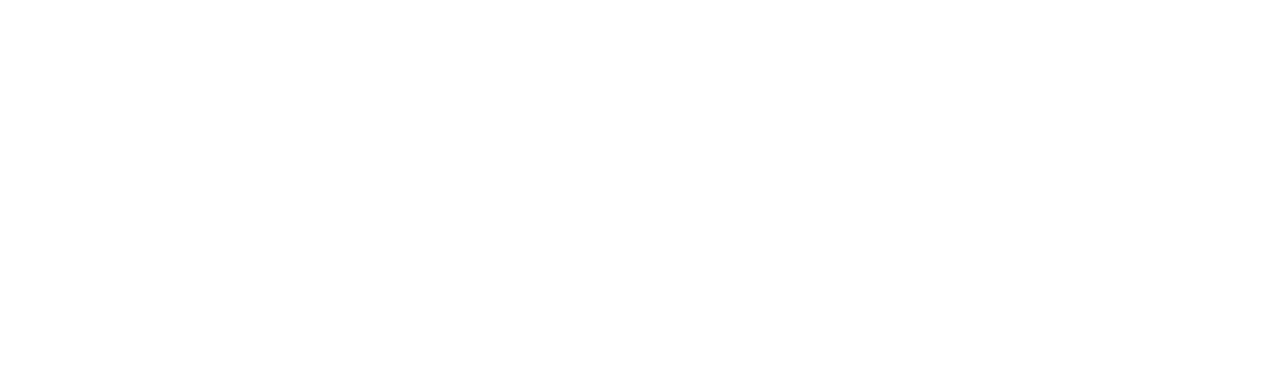
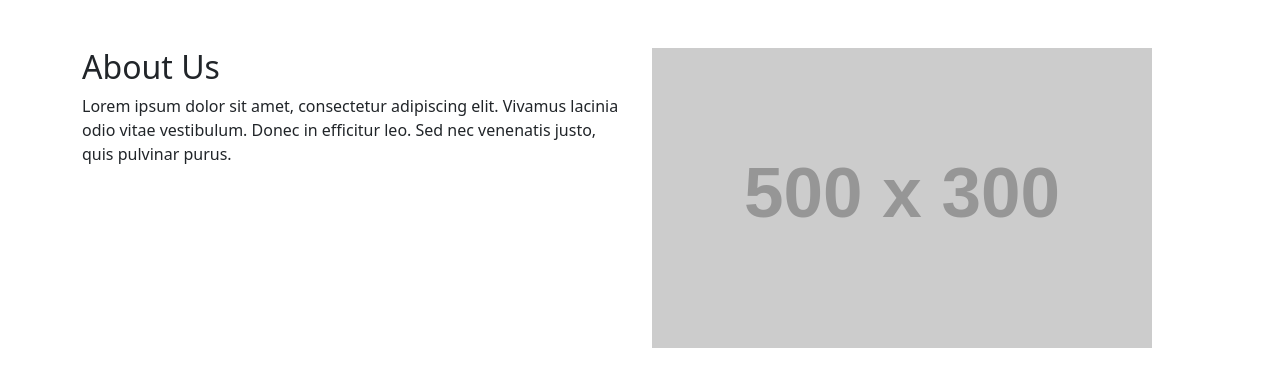
Before and after one commit to kota0015/bootstrap-team-practic, a plain HTML site: page index.html in a window 1280 px wide. Drawn offline with nearby package versions, Linux system fonts and the light colour scheme; placeholder pictures from the web are drawn by us.

Commit message:
add's two colum

```diff
--- a/index.html
+++ b/index.html
@@ -14,6 +14,19 @@
 <!-- Hero Section -->
 <!-- Three-Column Feature Section -->
 <!-- Two-Column Content Section -->
+<section class="container my-5">
+    <div class="row">
+      <!-- About Us Text -->
+      <div class="col-md-6">
+        <h2>About Us</h2>
+        <p>Lorem ipsum dolor sit amet, consectetur adipiscing elit. Vivamus lacinia odio vitae vestibulum. Donec in efficitur leo. Sed nec venenatis justo, quis pulvinar purus.</p>
+      </div>
+      <!-- About Us Image -->
+      <div class="col-md-6">
+        <img src="https://via.placeholder.com/500x300" alt="About Us" class="img-fluid">
+      </div>
+    </div>
+  </section>
 
 
 
```
